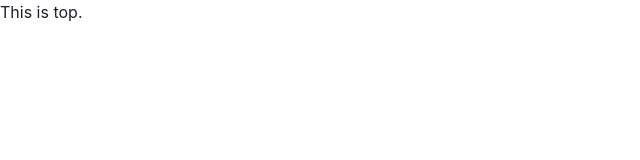
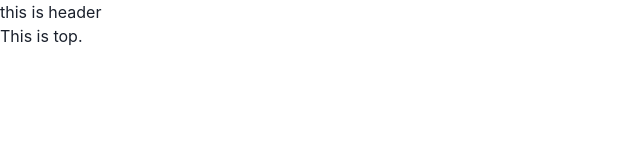
Before and after one commit to youngeek-0410/SekigaeService, a Next.js app in the folder frontend/: page / in a window 1280 px wide. Shown: the top 160 px of the page, without its empty margins (0-640 px from the left). Built offline with nearby package versions, Linux system fonts and the light colour scheme.

Commit message:
feat: basic layout pattern

```diff
--- a/frontend/pages/_app.tsx
+++ b/frontend/pages/_app.tsx
@@ -1,10 +1,13 @@
+import { Layout } from 'page/layouts/Layout'
 import { ChakraProvider } from '@chakra-ui/react'
 import type { AppProps } from 'next/app'
 
 function App({ Component, pageProps }: AppProps) {
   return (
     <ChakraProvider>
-      < Component {...pageProps} />
+      <Layout>
+        < Component {...pageProps} />
+      </Layout>
     </ChakraProvider>
   )
 }
--- /dev/null
+++ b/frontend/src/page/layouts/Layout.tsx
@@ -0,0 +1,14 @@
+import { ReactNode } from 'react'
+
+type Props = {
+  children: ReactNode;
+}
+
+export function Layout({ children }: Props) {
+  return (
+    <>
+      <p>this is header</p>
+      {children}
+    </>
+  )
+}
```
